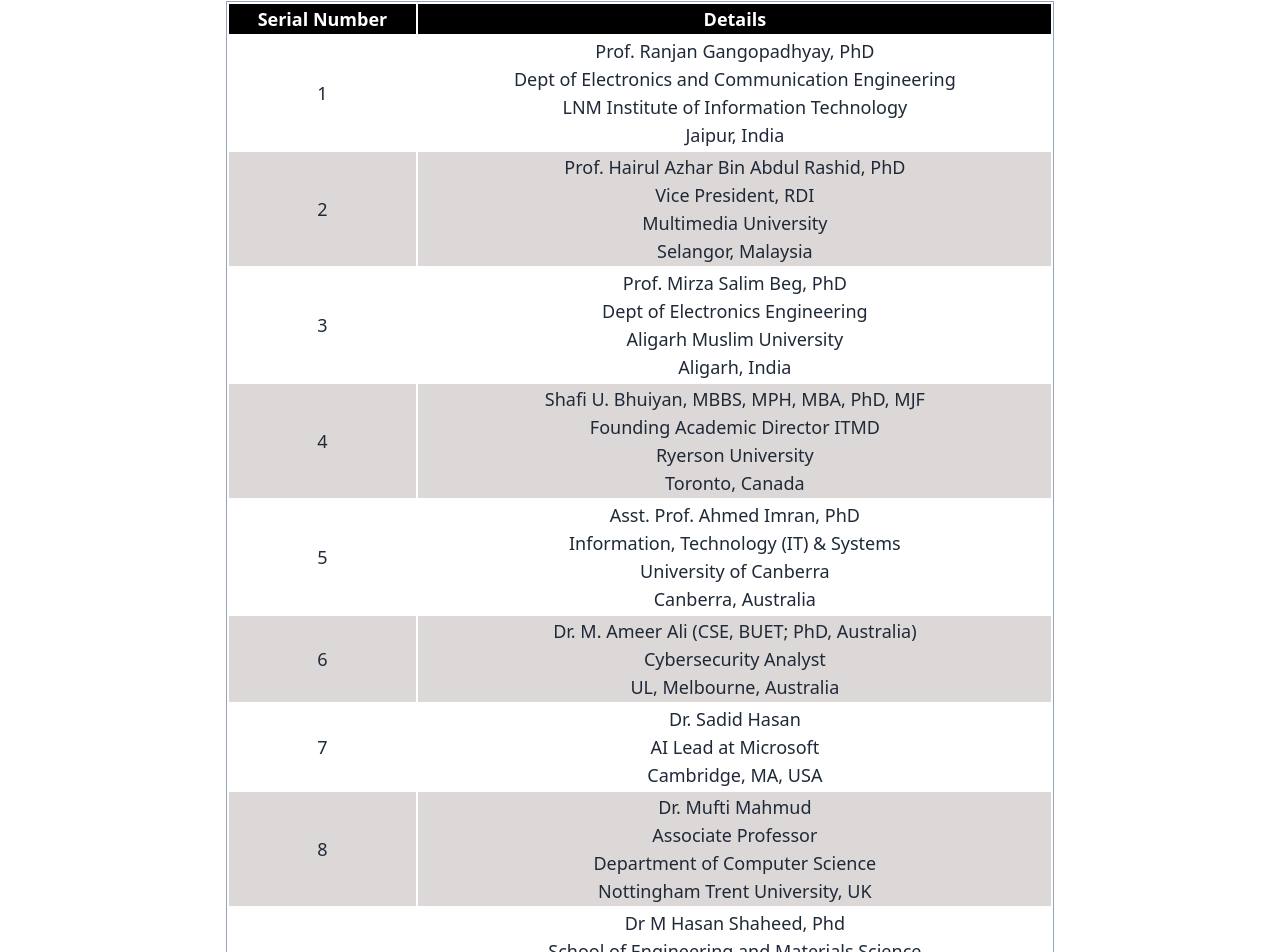
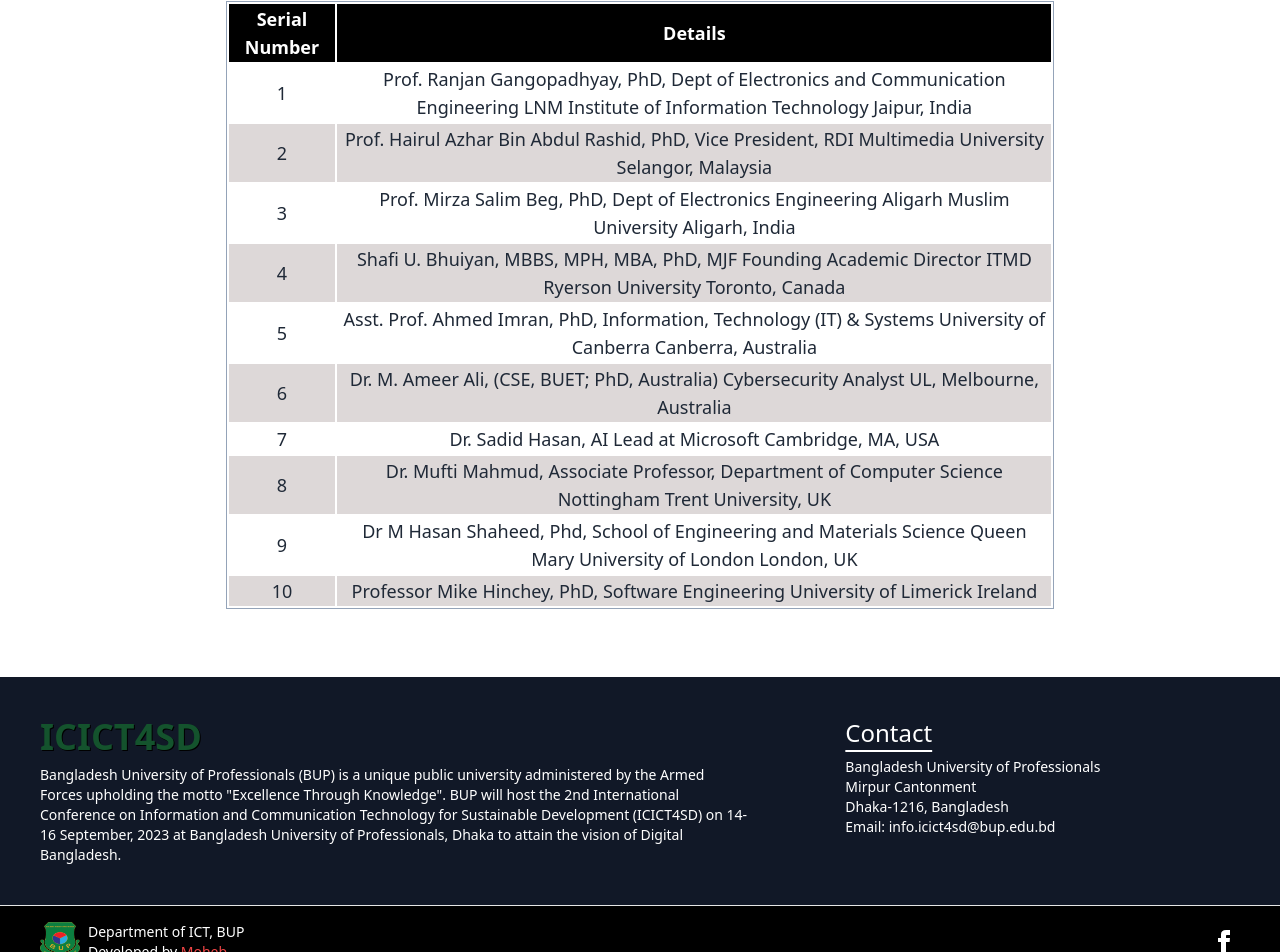
Before and after one commit to Moheb619/icict4sd, a Next.js app: page /InternationalAdvisoryCommittee in a window 1280 px wide. Shown: the part 175-1127 px from the top of the page. Built offline with nearby package versions, Linux system fonts and the light colour scheme; no server answers.

Commit message:
National Advisory Committee Updated

```diff
--- a/src/app/InternationalAdvisoryCommittee/page.tsx
+++ b/src/app/InternationalAdvisoryCommittee/page.tsx
@@ -1,4 +1,17 @@
 import styles from "./InternationalAdvisoryCommittee.module.scss";
+
+const InternationalAdvisoryCommitteList = [
+  "Prof. Ranjan Gangopadhyay, PhD, Dept of Electronics and Communication Engineering LNM Institute of Information Technology Jaipur, India",
+  "Prof. Hairul Azhar Bin Abdul Rashid, PhD, Vice President, RDI Multimedia University Selangor, Malaysia",
+  "Prof. Mirza Salim Beg, PhD, Dept of Electronics Engineering Aligarh Muslim University Aligarh, India",
+  "Shafi U. Bhuiyan, MBBS, MPH, MBA, PhD, MJF Founding Academic Director ITMD Ryerson University Toronto, Canada",
+  "Asst. Prof. Ahmed Imran, PhD, Information, Technology (IT) & Systems University of Canberra Canberra, Australia",
+  "Dr. M. Ameer Ali, (CSE, BUET; PhD, Australia) Cybersecurity Analyst UL, Melbourne, Australia",
+  "Dr. Sadid Hasan, AI Lead at Microsoft Cambridge, MA, USA",
+  "Dr. Mufti Mahmud, Associate Professor, Department of Computer Science Nottingham Trent University, UK",
+  "Dr M Hasan Shaheed, Phd, School of Engineering and Materials Science Queen Mary University of London London, UK",
+  "Professor Mike Hinchey, PhD, Software Engineering University of Limerick Ireland",
+];
 
 const InternationalAdvisoryCommittee = () => {
   return (
@@ -11,122 +24,12 @@ const InternationalAdvisoryCommittee = () => {
               <th>Serial Number</th>
               <th>Details</th>
             </tr>
-            <tr className={`${styles.international_advisory_table_row}`}>
-              <td>1</td>
-              <td>
-                Prof. Ranjan Gangopadhyay, PhD
-                <br />
-                Dept of Electronics and Communication Engineering
-                <br />
-                LNM Institute of Information Technology
-                <br />
-                Jaipur, India
-              </td>
-            </tr>
-            <tr className={`${styles.international_advisory_table_row}`}>
-              <td>2</td>
-              <td>
-                Prof. Hairul Azhar Bin Abdul Rashid, PhD
-                <br />
-                Vice President, RDI
-                <br />
-                Multimedia University
-                <br />
-                Selangor, Malaysia
-              </td>
-            </tr>
-            <tr className={`${styles.international_advisory_table_row}`}>
-              <td>3</td>
-              <td>
-                Prof. Mirza Salim Beg, PhD
-                <br />
-                Dept of Electronics Engineering
-                <br />
-                Aligarh Muslim University
-                <br />
-                Aligarh, India
-              </td>
-            </tr>
-            <tr className={`${styles.international_advisory_table_row}`}>
-              <td>4</td>
-              <td>
-                Shafi U. Bhuiyan, MBBS, MPH, MBA, PhD, MJF
-                <br />
-                Founding Academic Director ITMD
-                <br />
-                Ryerson University
-                <br />
-                Toronto, Canada
-              </td>
-            </tr>
-            <tr className={`${styles.international_advisory_table_row}`}>
-              <td>5</td>
-              <td>
-                Asst. Prof. Ahmed Imran, PhD
-                <br />
-                Information, Technology (IT) & Systems
-                <br />
-                University of Canberra
-                <br />
-                Canberra, Australia
-              </td>
-            </tr>
-            <tr className={`${styles.international_advisory_table_row}`}>
-              <td>6</td>
-              <td>
-                Dr. M. Ameer Ali (CSE, BUET; PhD, Australia)
-                <br />
-                Cybersecurity Analyst
-                <br />
-                UL, Melbourne, Australia
-              </td>
-            </tr>
-            <tr className={`${styles.international_advisory_table_row}`}>
-              <td>7</td>
-              <td>
-                Dr. Sadid Hasan
-                <br />
-                AI Lead at Microsoft
-                <br />
-                Cambridge, MA, USA
-              </td>
-            </tr>
-            <tr className={`${styles.international_advisory_table_row}`}>
-              <td>8</td>
-              <td>
-                Dr. Mufti Mahmud
-                <br />
-                Associate Professor
-                <br />
-                Department of Computer Science
-                <br />
-                Nottingham Trent University, UK
-              </td>
-            </tr>
-            <tr className={`${styles.international_advisory_table_row}`}>
-              <td>9</td>
-              <td>
-                Dr M Hasan Shaheed, Phd
-                <br />
-                School of Engineering and Materials Science
-                <br />
-                Queen Mary University of London
-                <br />
-                London, UK
-              </td>
-            </tr>
-            <tr className={`${styles.international_advisory_table_row}`}>
-              <td>10</td>
-              <td>
-                Professor Mike Hinchey, PhD
-                <br />
-                Software Engineering
-                <br />
-                University of Limerick
-                <br />
-                Ireland
-              </td>
-            </tr>
+            {InternationalAdvisoryCommitteList.map((member, index) => (
+              <tr key={index} className={`${styles.international_advisory_table_row}`}>
+                <td>{index + 1}</td>
+                <td>{member}</td>
+              </tr>
+            ))}
           </tbody>
         </table>
       </div>
--- a/src/app/NationalAdvisoryCommittee/page.tsx
+++ b/src/app/NationalAdvisoryCommittee/page.tsx
@@ -1,4 +1,26 @@
 import styles from "./NationalAdvisoryCommittee.module.scss";
+
+const NationalAdvisoryCommitteList = [
+  "Dr. Satya Prasad Majumder, VC, BUET",
+  "Dr. Md. Nurunnabi Mollah, Professor, EEE, KUET",
+  "Dr. Md. Mostofa Akbar, CSE, BUET",
+  "Dr. Md. Sazzad Hossain, Professor, CSE, ULAB, Member (UGC)",
+  "Dr. A K M Nazrul Islam, Professor, EECE, MIST",
+  "Dr. Md. Mahbubur Rahman, Professor, CSE, MIST",
+  "Dr. Md. Abdur Rahman, Professor, EEE, AIUB",
+  "Dr. M. Shamim Kaiser, Professor, IIT, JU",
+  "Dr. Mohammad Abu Yousuf, Professor, IIT, JU",
+  "Dr. M.M.A. Hashem, Professor, CSE, KUET",
+  "Dr. Tabin Hasan, Professor, CS, AIUB",
+  "Dr. Mohammad Kaykobad,Distinguished Professor Department of CSE, Brac University",
+  "Engr. Md. Nurul Huda, President, Institution of Engineers, Bangladesh (IEB)",
+  "Md. Shamsul Arefin, Secretary, ICT Division",
+  "Ziaul Hasan NDC, Secretary, Ministry of Science & Technology",
+  "Dr. Abdus Samad, Professor, EECE, MIST",
+  "Dr. Risala Tasin Khan Professor, IIT, JU",
+  "Dr. Samia Subrina Professor Department of Electrical and Electronic Engineering, BUET",
+  "Dr. Pran Kanai Saha,Professor Department of Electrical and Electronic Engineering, BUET",
+];
 
 const NationalAdvisoryCommittee = () => {
   return (
@@ -11,48 +33,12 @@ const NationalAdvisoryCommittee = () => {
               <th>Serial Number</th>
               <th>Details</th>
             </tr>
-            <tr className={`${styles.national_advisory_table_row}`}>
-              <td>1</td>
-              <td>
-                Prof. Dr. Sazzad Hosssain
-                <br />
-                Member, UGC, Bangladesh
-              </td>
-            </tr>
-            <tr className={`${styles.national_advisory_table_row}`}>
-              <td>2</td>
-              <td>
-                Dr. Risala Tasin Khan
-                <br />
-                Professor, Institute of Information Technology
-              </td>
-            </tr>
-            <tr className={`${styles.national_advisory_table_row}`}>
-              <td>3</td>
-              <td>
-                Dr. Samia Subrina,Professor
-                <br />
-                Department of Electrical and Electronic Engineering, BUET
-              </td>
-            </tr>
-            <tr className={`${styles.national_advisory_table_row}`}>
-              <td>4</td>
-              <td>
-                Mohammad Kaykobad, PhD
-                <br />
-                Distinguished Professor
-                <br />
-                Department of CSE, Brac University
-              </td>
-            </tr>
-            <tr className={`${styles.national_advisory_table_row}`}>
-              <td>5</td>
-              <td>
-                Dr. Pran Kanai Saha,Professor
-                <br />
-                Department of Electrical and Electronic Engineering, BUET
-              </td>
-            </tr>
+            {NationalAdvisoryCommitteList.map((member, index) => (
+              <tr key={index} className={`${styles.national_advisory_table_row}`}>
+                <td>{index + 1}</td>
+                <td>{member}</td>
+              </tr>
+            ))}
           </tbody>
         </table>
       </div>
```
Also changed, not shown: text.txt (added).
